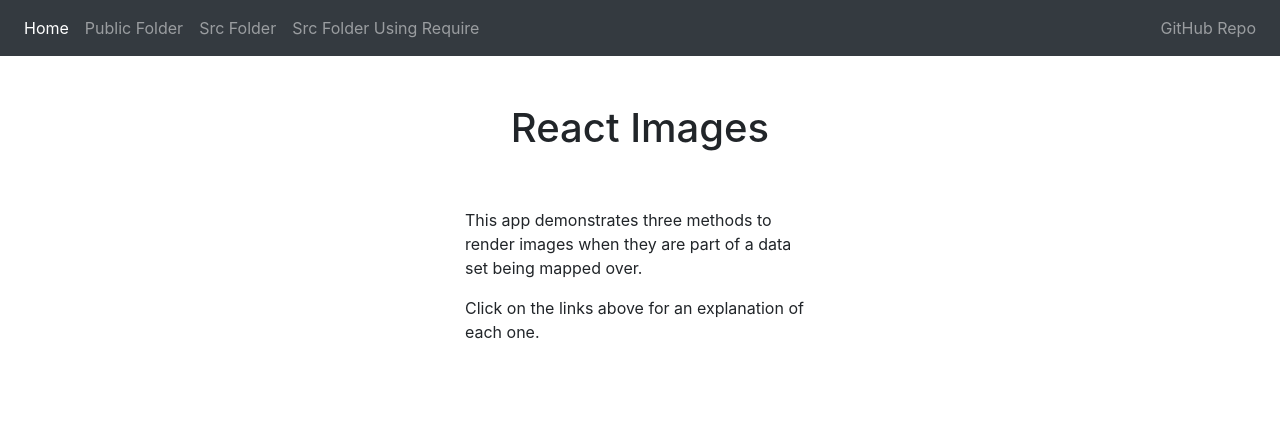
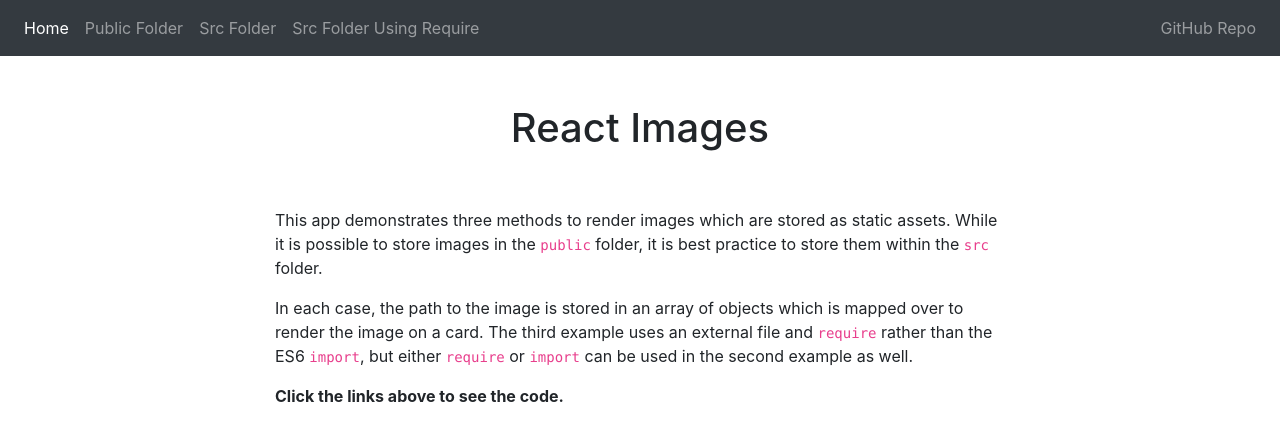
Before and after one commit to petercolella/react-images, a React (Create React App) app: page / in a window 1280 px wide. Shown: the top 440 px of the page. Built offline with nearby package versions, Linux system fonts and the light colour scheme.

Commit message:
updates text and styling of Home plus other small changes

```diff
--- a/src/components/Card/Card.jsx
+++ b/src/components/Card/Card.jsx
@@ -3,7 +3,7 @@ import Image from "../Image/Image";
 
 const Card = (props) => {
   return (
-    <div className="p-3">
+    <div className="pb-3 pt-2">
       <div className="card" style={{ width: "18rem" }}>
         <Image {...props} />
         <div className="card-body">
--- a/src/containers/Home/Home.jsx
+++ b/src/containers/Home/Home.jsx
@@ -9,15 +9,26 @@ const Home = () => {
         </div>
       </div>
       <div className="row">
-        <div className="col"></div>
-        <div className="col">
+        <div className="col-2"></div>
+        <div className="col-8">
           <p>
-            This app demonstrates three methods to render images when they are
-            part of a data set being mapped over.
+            This app demonstrates three methods to render images which are
+            stored as static assets. While it is possible to store images in the{" "}
+            <code>public</code> folder, it is best practice to store them within
+            the <code>src</code> folder.
           </p>
-          <p>Click on the links above for an explanation of each one.</p>
+          <p>
+            In each case, the path to the image is stored in an array of objects
+            which is mapped over to render the image on a card. The third
+            example uses an external file and <code>require</code> rather than
+            the ES6 <code>import</code>, but either <code>require</code> or{" "}
+            <code>import</code> can be used in the second example as well.
+          </p>
+          <p className="font-weight-bolder">
+            Click the links above to see the code.
+          </p>
         </div>
-        <div className="col"></div>
+        <div className="col-2"></div>
       </div>
     </>
   );
--- a/src/containers/SrcFolderRequireImages/cardsRequire.js
+++ b/src/containers/SrcFolderRequireImages/cardsRequire.js
@@ -1,14 +1,14 @@
 const cards = [
   {
-    src: require("../../images/leaves.jpg").default,
+    src: require("./images/leaves.jpg").default,
     title: "Leaves",
   },
   {
-    src: require("../../images/mountain.jpg").default,
+    src: require("./images/mountain.jpg").default,
     title: "Mountain",
   },
   {
-    src: require("../../images/road.jpg").default,
+    src: require("./images/road.jpg").default,
     title: "Road",
   },
 ];
```
